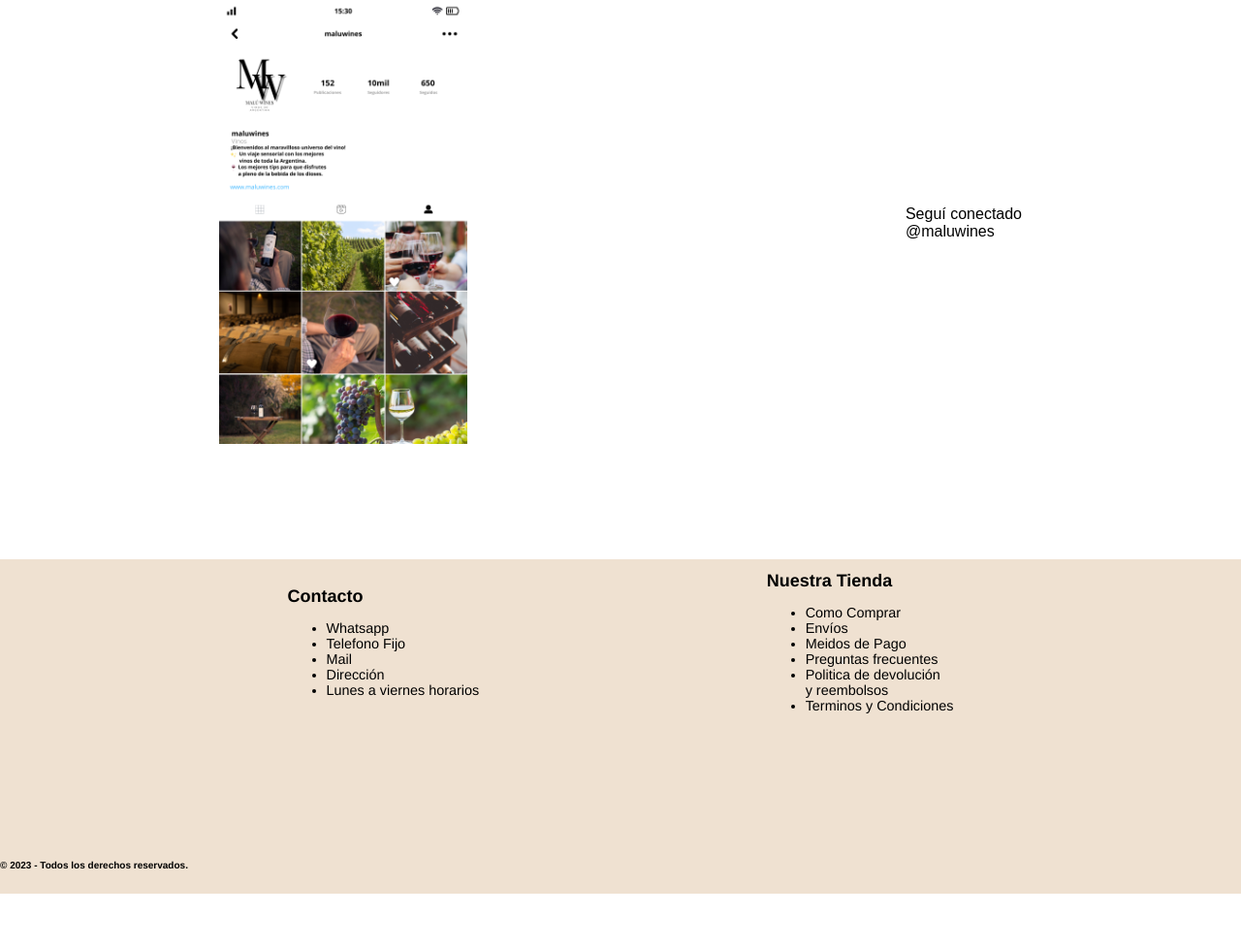
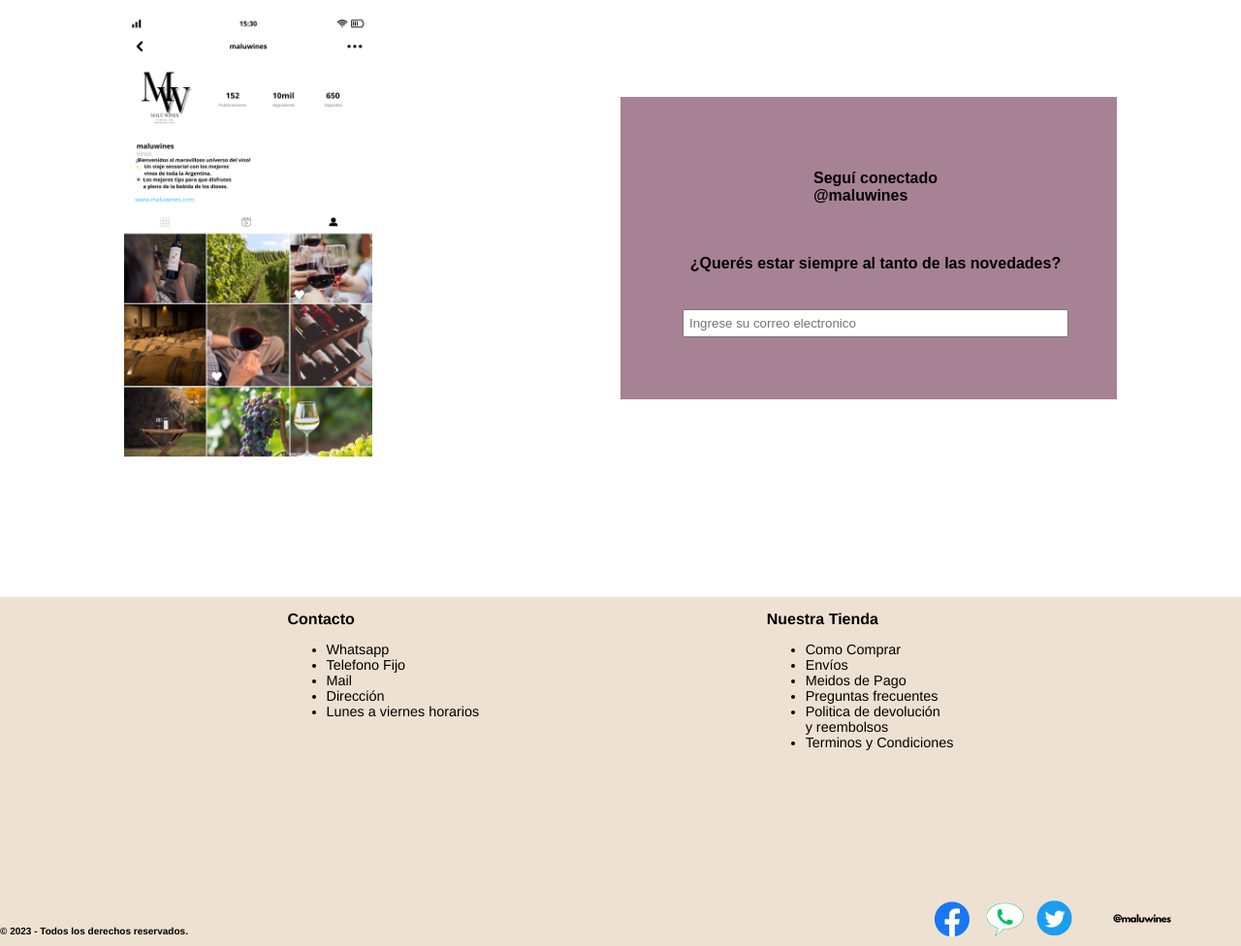
Before and after one commit to LuizaRMunoz/PF-Luiza-Rangel-Gama-Mu-oz-de-Satana, a website: page pages/ayudaycontacto.html in a window 1280 px wide. Shown: the part 323-1299 px from the top of the page at 97% size. Before the commit the page ends 1245 px from the top, so only its background shows below. Drawn offline with Linux system fonts and the light colour scheme.

Commit message:
agregué img de logos de redes sociales, detalles en index, ayuda y contacto, header nav y los footer

```diff
--- a/pages/ayudaycontacto.html
+++ b/pages/ayudaycontacto.html
@@ -24,15 +24,19 @@
     <main class="mainayc">
         <div>
             <img src="../assets/ig-para-ayuda-y-contacto.webp" alt="IG">
-            <p>Seguí conectado
+            <div class="divmail">
+                <h1>Seguí conectado
                 <br> @maluwines
-            </p>
+            </h1>
+            <h2>¿Querés estar siempre al tanto de las novedades?</h2>
+            <input class="mail" type="email" name="correo" placeholder="Ingrese su correo electronico">
+        </div>
         </div>
     </main>
     <footer id="piedepagina">
     <div class="divfooter">
         <div>
-        <h1>Contacto</h1>
+        <h2>Contacto</h2>
          <ul>
              <li>Whatsapp</li>
              <li>Telefono Fijo</li>
@@ -42,7 +46,7 @@
          </ul>
         </div>
         <div>
-        <h1>Nuestra Tienda</h1>
+        <h2>Nuestra Tienda</h2>
         <ul>
             <li>Como Comprar</li>
             <li>Envíos</li>
@@ -53,8 +57,9 @@
         </ul>
     </div>
     </div>
-    <div>
-        <h2>© 2023 - Todos los derechos reservados.</h2>
+    <div class="footerlogos">
+        <img src="../assets/malúwines.webp" alt="redes sociales">
+        <h3>© 2023 - Todos los derechos reservados.</h3>
     </div>
     </footer>
 </body>
--- a/scss/_footer.scss
+++ b/scss/_footer.scss
@@ -3,7 +3,7 @@
     font-family: map-get($map: $fuente, $key: "main" );
     font-size: xx-small;
     grid-area: footerindex;
-    @include flexible (flex, column, nowrap, flex-end, normal);
+    @include flexible (flex, row-reverse, wrap, space-between, flex-end);
     @include mq {
         font-size: 0.4rem;
     }
@@ -13,18 +13,24 @@
     background-color: map-get($map: $color, $key: "footer" );
     grid-area: footerayc;
     font-size: 0.9rem;
-    @include flexible (flex, column, nowrap, normal, normal);
+    @include flexible (flex, column, nowrap, space-between, normal);
     row-gap: 8rem;
     .divfooter {
-        @include flexible (flex, row, nowrap, space-evenly, center);
+        @include flexible (flex, row, nowrap, space-evenly, flex-start);
         @include mq (320px) {
             @include flexible (flex, row, wrap, center, center );
         }
+    }
+    .footerlogos {
+        @include flexible (flex, row-reverse, wrap, space-between, flex-end);
     }
     h1 {
         font-size: large;
     }
     h2 {
+        font-size: medium;
+    }
+    h3 {
         font-size: x-small;
     }
     ul {
--- a/scss/_header.scss
+++ b/scss/_header.scss
@@ -13,14 +13,17 @@
         }
     }
     .links {
-        @include mq (320px) {
+        @include mq (400px) {
             @include flexible (flex, column, wrap, center, center);
             row-gap: 0.5rem;
         }
-        @include flexible (flex, row, wrap, space-between, normal);
+        @include flexible (flex, row, nowrap, space-between, normal);
+        column-gap: 5rem;
         padding: 0%;
+
         li {
             @include headernav;
+            padding: 4px;
             &:hover {
                 background-color: map-get($map: $color, $key: "hover" );
             }
--- a/scss/_main.scss
+++ b/scss/_main.scss
@@ -1,9 +1,15 @@
 .mainindex {
     @include flexible (flex, column, nowrap, center, center);
     grid-area: mainindex;
+
     #contenedor {
         width: 70%;
         margin: 0 auto;
+        border-radius: 50px;
+        background: #e0e0e0;
+        box-shadow:  10px 10px 23px #b1b1b1,
+                     -10px -10px 23px #ffffff;
+
         @include mq (768px) {
             width: 80%;
         }
@@ -66,20 +72,28 @@
         @include flexible (flex, row, nowrap, space-around, center);
         margin-top: 2%;
         @include mq {margin-top: 25%;}
-        @include mq (320px) {
-            @include flexible (flex, column, wrap, space-around, center);
-        }
+        @include mq (320px) {@include flexible (flex, column, wrap, space-around, center);}
         img {
             width: 20%;
             @include mq (769px) {width: 42%;}
             @include mq (320px) {width: 70%;}
         }
-        p {
+        .divmail {
+            @include flexible (flex, column, wrap, space-around, center);
+            background-color: map-get($map: $color, $key: "faja");
+            width: 30%;
+            padding: 5%;
+        }
+        .mail {
+            width: 100% ;
+            padding: 5px;
+        }
+        h1, h2 {
             font-family: map-get($map: $fuente, $key: "principal" );
-
+            font-size: medium;
+            margin-bottom: 10%;
         }
-    }
-
+}
 }
 
 .maintips {
```
Also changed, not shown: index.html (+3 -0 lines), pages/promociones.html (+3 -0 lines), pages/regalos.html (+3 -0 lines), pages/tipsdemaridaje.html (+3 -0 lines), assets/malúwines.webp (added), css/estilo.css, 1 other file.
